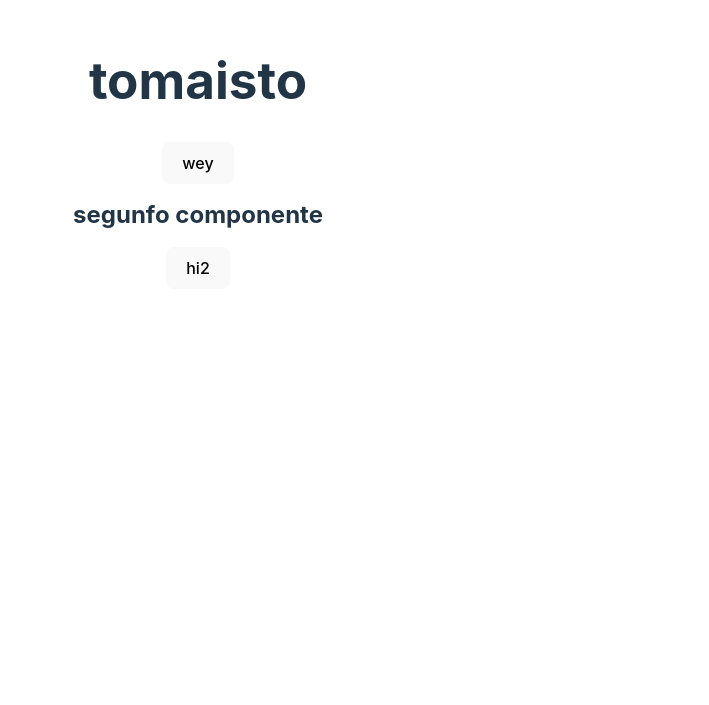
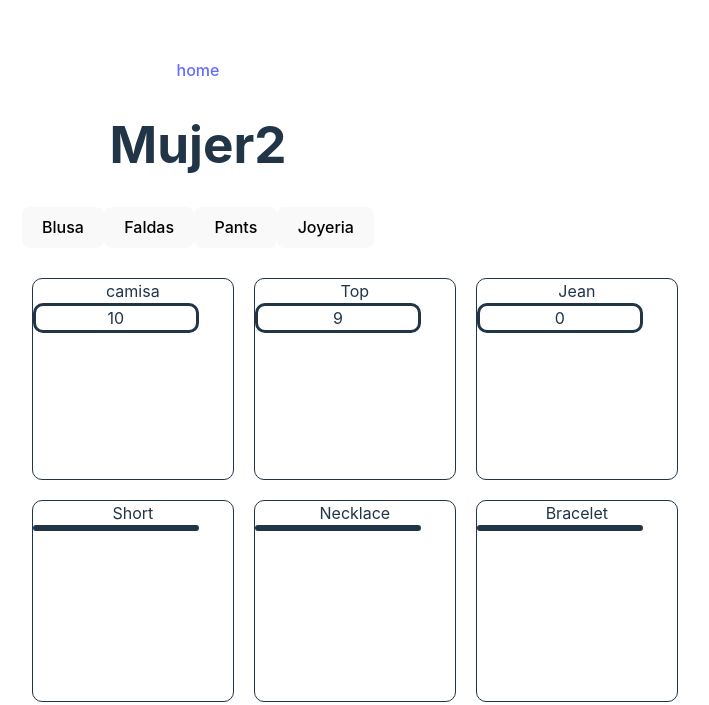
Before and after one commit to KoosCorporation/box-style-vite, a Vue app: page /filter in a window 1280 px wide. Shown: the part 247-952 px from the top of the page, without its empty margins (442-1151 px from the left). Before the commit the page ends 800 px from the top, so only its background shows below. Built offline with nearby package versions, Linux system fonts and the light colour scheme.

Commit message:
filtro creado

```diff
--- a/package.json
+++ b/package.json
@@ -9,7 +9,9 @@
     "preview": "vite preview"
   },
   "dependencies": {
-    "vue": "^3.2.37"
+    "pinia": "^2.0.17",
+    "vue": "^3.2.37",
+    "vue-router": "^4.1.3"
   },
   "devDependencies": {
     "@vitejs/plugin-vue": "^3.0.0",
--- a/src/App.vue
+++ b/src/App.vue
@@ -1,14 +1,12 @@
 <script setup lang="ts">
 // This starter template is using Vue 3 <script setup> SFCs
 // Check out https://vuejs.org/api/sfc-script-setup.html#script-setup
-import Toc from './components/Toc.vue'
-import Toc2 from './components/Toc2.vue'
+
 </script>
 
 <template>
 
-  <Toc/>
-  <Toc2/>
+  <router-view></router-view>
 </template>
 
 <style scoped>
--- a/src/components/Toc2.vue
+++ b/src/components/Toc2.vue
@@ -13,6 +13,9 @@ setup() {
 <template>
     <h2>segunfo componente</h2>
     <button @click="odi2(123)">hi2</button>
+    <button>
+        <router-link to="/filter">Filters</router-link>
+    </button>
 </template>
 
 
--- a/src/main.ts
+++ b/src/main.ts
@@ -1,5 +1,10 @@
 import { createApp } from 'vue'
+import { createPinia } from 'pinia'
 import './style.css'
 import App from './App.vue'
+import router from './router'
 
-createApp(App).mount('#app')
+createApp(App)
+    .use(createPinia())
+    .use(router)
+    .mount('#app')
--- /dev/null
+++ b/src/router/index.ts
@@ -0,0 +1,30 @@
+import {
+    RouteRecordRaw,
+    createWebHistory,
+    createRouter
+} from 'vue-router';
+import HomeView from '../views/HomeView.vue';
+import FilterView from '../views/FilterView.vue';
+import FilterView2 from '../views/FilterView2.vue';
+
+
+const routes: RouteRecordRaw[] = [{
+        path: '/',
+        name: 'Home',
+        component: HomeView
+
+
+    },
+    {
+        path: '/filter',
+        name: 'Filter',
+        component: FilterView2
+    }
+
+];
+
+const router = createRouter({
+    history: createWebHistory(),
+    routes
+});
+export default router;
--- /dev/null
+++ b/src/stores/products.ts
@@ -0,0 +1,122 @@
+import {
+    defineStore
+} from 'pinia'
+
+export const getProducts = defineStore('products', {
+    state: () => {
+        return {
+            count: 0,
+            products: [{
+                    title: 'camisa',
+                    category: 'Blusa',
+                    pito: 10
+                },
+                {
+                    title: 'Top',
+                    category: 'Blusa',
+                    pito: 9
+                },
+                {
+                    title: 'Jean',
+                    category: 'Pants',
+                    pito: 0
+                },
+                {
+                    title: 'Short',
+                    category: 'Pants'
+                },
+                {
+                    title: 'Necklace',
+                    category: 'Joyeria'
+                },
+                {
+                    title: 'Bracelet',
+                    category: 'Joyeria'
+                },
+                {
+                    title: 'Elden Ring',
+                    category: 'Joyeria'
+                },
+
+            ],
+            otherProducts: [{
+                    "id": 1,
+                    "title": "mattis",
+                    "category": "Tart Shells - Barquettes, Savory",
+                    "gender": "Female",
+                    "precio": 83.46
+                },
+                {
+                    "id": 2,
+                    "title": "in",
+                    "category": "Cheese - Cheddar, Medium",
+                    "gender": "Genderqueer",
+                    "precio": 50.46
+                },
+                {
+                    "id": 3,
+                    "title": "donec ut",
+                    "category": "Tandoori Curry Paste",
+                    "gender": "Male",
+                    "precio": 91.13
+                },
+                {
+                    "id": 4,
+                    "title": "eget",
+                    "category": "Chocolate Bar - Coffee Crisp",
+                    "gender": "Female",
+                    "precio": 4.54
+                },
+                {
+                    "id": 5,
+                    "title": "pede",
+                    "category": "Lid - 10,12,16 Oz",
+                    "gender": "Male",
+                    "precio": 50.21
+                },
+                {
+                    "id": 6,
+                    "title": "tortor duis",
+                    "category": "Cocoa Butter",
+                    "gender": "Male",
+                    "precio": 58.73
+                },
+                {
+                    "id": 7,
+                    "title": "lectus in",
+                    "category": "Tofu - Soft",
+                    "gender": "Female",
+                    "precio": 21.66
+                },
+                {
+                    "id": 8,
+                    "title": "sapien",
+                    "category": "Lamb - Shanks",
+                    "gender": "Female",
+                    "precio": 42.17
+                },
+                {
+                    "id": 9,
+                    "title": "nibh",
+                    "category": "Cheese - Brie,danish",
+                    "gender": "Female",
+                    "precio": 91.16
+                },
+                {
+                    "id": 10,
+                    "title": "elit sodales",
+                    "category": "Wooden Mop Handle",
+                    "gender": "Male",
+                    "precio": 31.96
+                }
+            ]
+        }
+    },
+    // could also be defined as
+    // state: () => ({ count: 0 })
+    actions: {
+        increment() {
+            this.count++
+        },
+    },
+})
--- /dev/null
+++ b/src/views/FilterView.vue
@@ -0,0 +1,38 @@
+<template >
+    <div>
+        <div class="filter_head">
+            <router-link to="/">home</router-link>
+            <h1 class="fiter_title">Mujer</h1>
+            <div class="filter_filters">
+                <button v-for="(category, index) in categories" :key="index" @click="filtrando(category)" :value="category">
+                {{category}}
+                </button>
+            </div>
+        </div>
+        <div class="filter_content">
+            <div class="filter_individual" v-for="(product, index) in productsGeted" :key="index">
+            {{product.title}}
+            </div>
+        </div>
+    </div>
+</template>
+<script lang="ts" setup>
+import { getProducts} from '../stores/products'
+const  categories = ['Blusa', 'Faldas', 'Pants', 'Joyeria']
+let productsGeted = getProducts().products;
+
+function filtrando(filtro: string){
+    productsGeted = getProducts().products
+    productsGeted = productsGeted.filter((elemento)=> {
+        return elemento.category === filtro
+    })
+    console.log(productsGeted)
+    return productsGeted
+}
+</script>
+<style lang="css">
+    .filter_content{
+        border-style: dotted;
+        border-radius: 5px;
+    }
+</style>
--- /dev/null
+++ b/src/views/FilterView2.vue
@@ -0,0 +1,96 @@
+<template >
+    <div>
+        <div class="filter_head">
+            <router-link to="/">home</router-link>
+            <h1 class="fiter_title">Mujer2</h1>
+            <div class="filter_filters">
+                <button v-for="(category, index) in categories" :key="index" @click="filtrando(category)" :value="category">
+                {{category}}
+                </button>
+            </div>
+        </div>
+        <div class="filter_content">
+            <div class="filter_individual" v-for="(product, index) in productsGeted" :key="index">
+            {{product.title}}
+            <div class="test">
+              {{product.pito}}
+            </div>
+            </div>
+
+            <div>
+              {{productPoped}}
+            </div>
+
+        </div>
+    </div>
+</template>
+<script lang="ts">
+import { getProducts} from '../stores/products'
+import { defineComponent } from "vue";
+
+export default defineComponent({
+  name: "FilterView2",
+  components: {
+  },
+  data(): any {
+    return {
+      categories : ['Blusa', 'Faldas', 'Pants', 'Joyeria'],
+      productsGeted : getProducts().products,
+      filterPressedControl: true,
+      filterSelected: '',
+      productPoped: 'Pito'
+    };
+  },
+  methods: {
+    alertaAueropuerto() {
+      alert('hodi')
+
+    },
+    filtrando(filtro: string): string[]{
+      if (this.filterPressedControl == true || this.filterSelected != filtro){
+        this.filterSelected = filtro
+        this.productsGeted = getProducts().products
+        this.productsGeted = this.productsGeted.filter((elemento: any)=> {
+            return elemento.category === filtro
+            })
+        this.filterPressedControl = false
+      }else{
+        this.productsGeted = getProducts().products
+        this.filterPressedControl = true
+      }
+    console.log(this.productsGeted)
+    return this.productsGeted
+    },
+
+  }
+})
+
+</script>
+<style lang="css">
+    .filter_content{
+      position: absolute;
+      display: flex;
+      flex-wrap: wrap;
+
+      width: 700px;
+      margin-top: 20px;
+
+      border-width: 1px;
+      border-radius: 5px;
+    }
+
+    .filter_individual{
+      border-style: solid;
+      border-width: 1px;
+      border-radius: 10px;
+      margin: 10px;
+      height: 200px;
+      width: 200px;
+    }
+
+    .test{
+      border-style: solid;
+      border-radius: 10px;
+      width: 80%;
+    }
+</style>
--- /dev/null
+++ b/src/views/HomeView.vue
@@ -0,0 +1,16 @@
+<template >
+    <div>
+        <h1>home</h1>
+        <Toc/>
+        <Toc2/>
+    </div>
+</template>
+
+<script setup lang="ts">
+    import Toc from '../components/Toc.vue'
+    import Toc2 from '../components/Toc2.vue'
+</script>
+
+<style lang="">
+
+</style>
```
Also changed, not shown: 1 other file (tests, documents, lock files or other folders).
